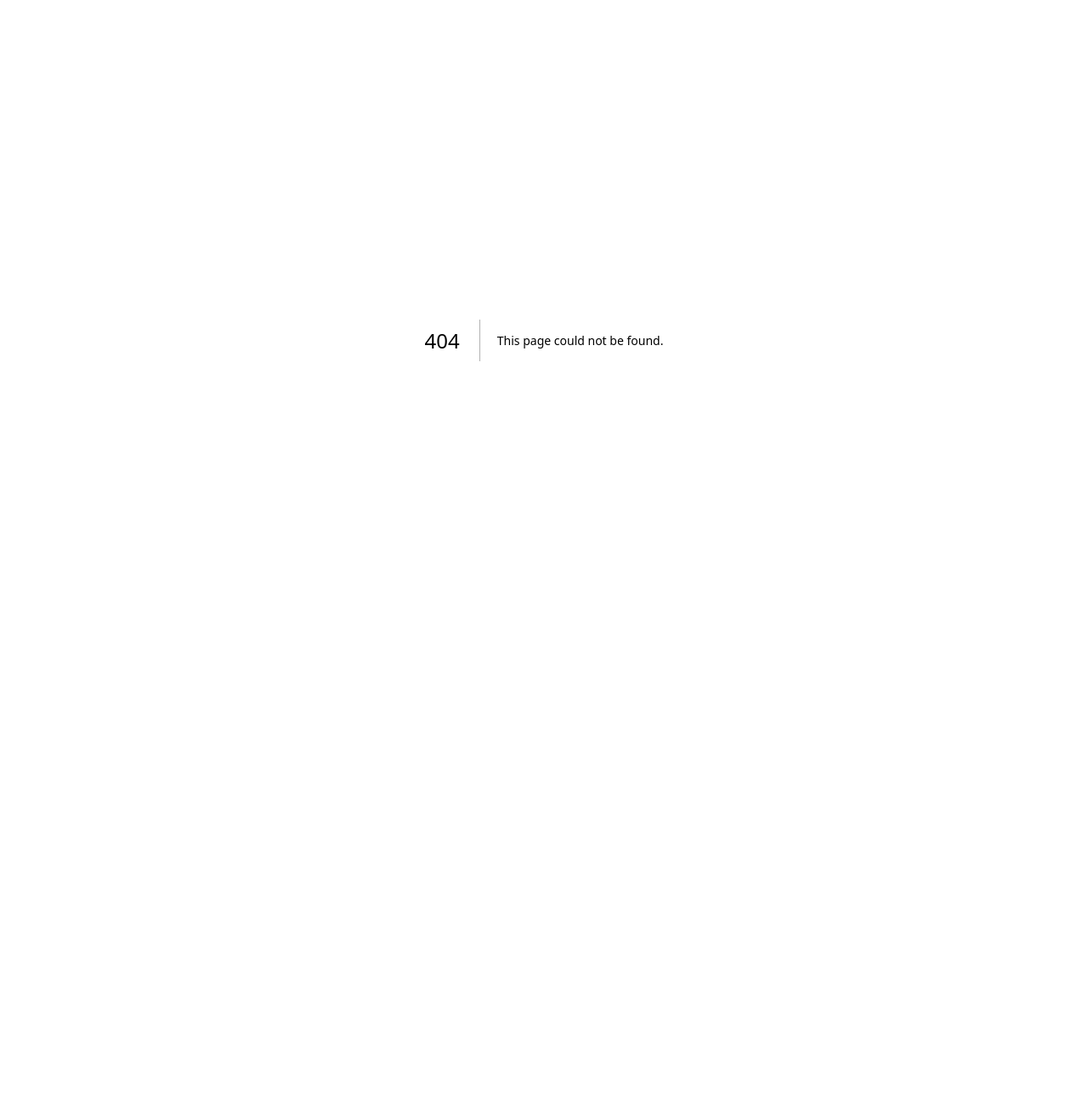
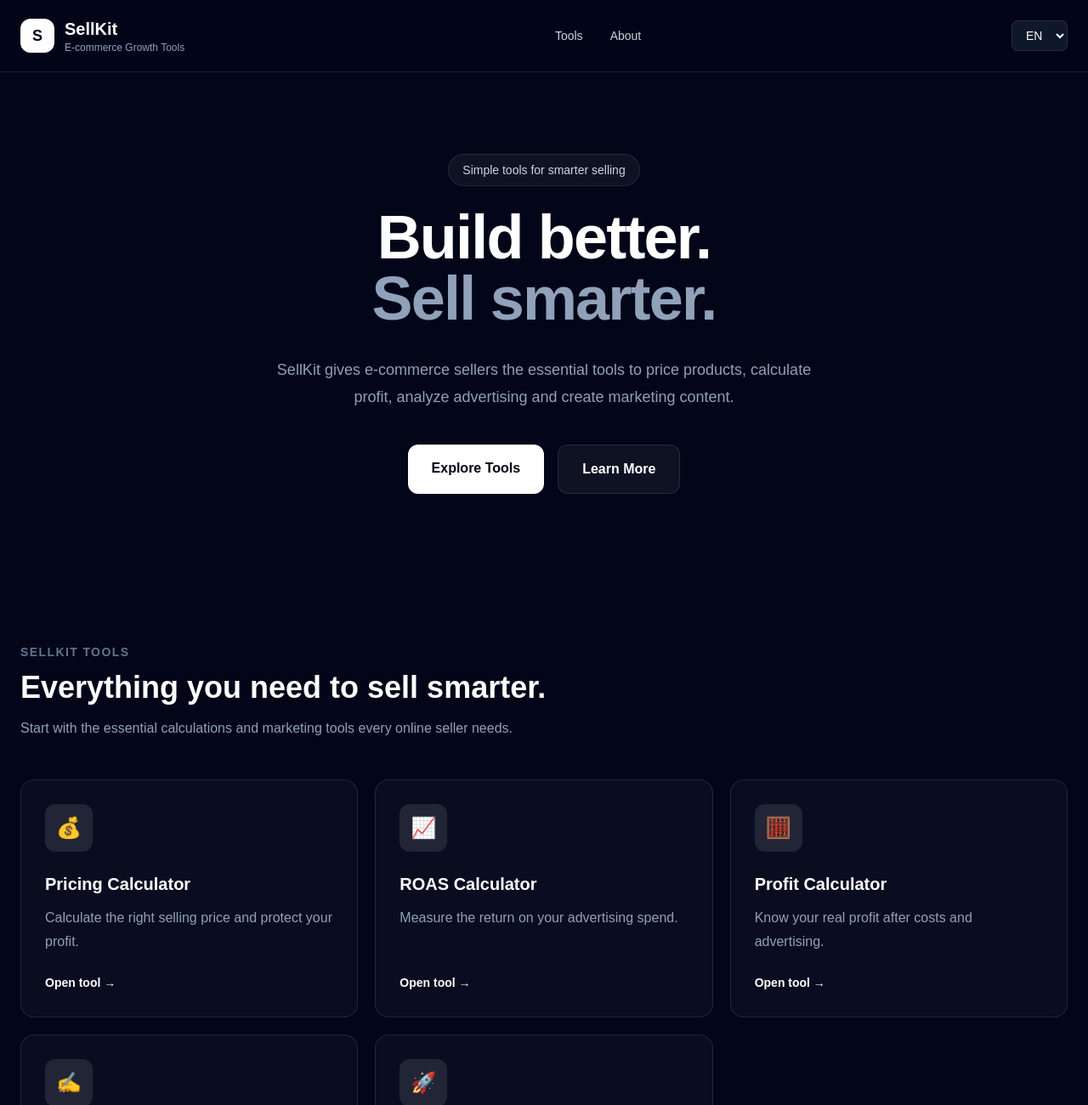
Before and after one commit to anwarhouda92-lang/sellkit, a Next.js app: page / in a window 1280 px wide. Before the commit this address had no page. Shown: the top 1300 px of the page at 85% size. Before the commit the page ends 800 px from the top, so only its background shows below. Built offline with nearby package versions, Linux system fonts and the light colour scheme.

Commit message:
Rename page. tsx to page.tsx

```diff
--- /dev/null
+++ b/app/page.tsx
@@ -0,0 +1,186 @@
+
+"use client";
+
+import { useState } from "react";
+
+const tools = [
+  {
+    title: "Pricing Calculator",
+    description: "Calculate the right selling price and protect your profit.",
+    icon: "💰",
+  },
+  {
+    title: "ROAS Calculator",
+    description: "Measure the return on your advertising spend.",
+    icon: "📈",
+  },
+  {
+    title: "Profit Calculator",
+    description: "Know your real profit after costs and advertising.",
+    icon: "🧮",
+  },
+  {
+    title: "Product Description",
+    description: "Create persuasive product descriptions in seconds.",
+    icon: "✍️",
+  },
+  {
+    title: "Ad Generator",
+    description: "Generate marketing ideas and ad copy for your products.",
+    icon: "🚀",
+  },
+];
+
+export default function Home() {
+  const [language, setLanguage] = useState("EN");
+
+  return (
+    <main className="min-h-screen bg-slate-950 text-white">
+      {/* Header */}
+      <header className="border-b border-white/10 bg-slate-950/95">
+        <div className="mx-auto flex max-w-7xl items-center justify-between px-6 py-5">
+          <div className="flex items-center gap-3">
+            <div className="flex h-10 w-10 items-center justify-center rounded-xl bg-white text-lg font-black text-slate-950">
+              S
+            </div>
+
+            <div>
+              <h1 className="text-xl font-bold">SellKit</h1>
+              <p className="text-xs text-slate-400">
+                E-commerce Growth Tools
+              </p>
+            </div>
+          </div>
+
+          <nav className="hidden items-center gap-8 md:flex">
+            <a href="#tools" className="text-sm text-slate-300 hover:text-white">
+              Tools
+            </a>
+            <a href="#about" className="text-sm text-slate-300 hover:text-white">
+              About
+            </a>
+          </nav>
+
+          <select
+            value={language}
+            onChange={(e) => setLanguage(e.target.value)}
+            className="rounded-lg border border-white/10 bg-slate-900 px-3 py-2 text-sm text-white outline-none"
+          >
+            <option value="EN">EN</option>
+            <option value="FR">FR</option>
+            <option value="AR">AR</option>
+          </select>
+        </div>
+      </header>
+
+      {/* Hero */}
+      <section className="px-6 py-24">
+        <div className="mx-auto max-w-5xl text-center">
+          <div className="mb-6 inline-flex rounded-full border border-white/10 bg-white/5 px-4 py-2 text-sm text-slate-300">
+            Simple tools for smarter selling
+          </div>
+
+          <h2 className="text-5xl font-black tracking-tight md:text-7xl">
+            Build better.
+            <br />
+            <span className="text-slate-400">Sell smarter.</span>
+          </h2>
+
+          <p className="mx-auto mt-8 max-w-2xl text-lg leading-8 text-slate-400">
+            SellKit gives e-commerce sellers the essential tools to price
+            products, calculate profit, analyze advertising and create
+            marketing content.
+          </p>
+
+          <div className="mt-10 flex flex-col justify-center gap-4 sm:flex-row">
+            <a
+              href="#tools"
+              className="rounded-xl bg-white px-7 py-4 font-bold text-slate-950 transition hover:bg-slate-200"
+            >
+              Explore Tools
+            </a>
+
+            <a
+              href="#about"
+              className="rounded-xl border border-white/10 bg-white/5 px-7 py-4 font-bold text-white transition hover:bg-white/10"
+            >
+              Learn More
+            </a>
+          </div>
+        </div>
+      </section>
+
+      {/* Tools */}
+      <section id="tools" className="px-6 py-20">
+        <div className="mx-auto max-w-7xl">
+          <div className="mb-12">
+            <p className="mb-3 text-sm font-bold uppercase tracking-widest text-slate-500">
+              SellKit Tools
+            </p>
+
+            <h3 className="text-3xl font-bold md:text-4xl">
+              Everything you need to sell smarter.
+            </h3>
+
+            <p className="mt-4 max-w-2xl text-slate-400">
+              Start with the essential calculations and marketing tools every
+              online seller needs.
+            </p>
+          </div>
+
+          <div className="grid gap-5 md:grid-cols-2 lg:grid-cols-3">
+            {tools.map((tool) => (
+              <div
+                key={tool.title}
+                className="group rounded-2xl border border-white/10 bg-white/[0.03] p-7 transition hover:-translate-y-1 hover:border-white/20 hover:bg-white/[0.06]"
+              >
+                <div className="mb-6 flex h-14 w-14 items-center justify-center rounded-xl bg-white/10 text-2xl">
+                  {tool.icon}
+                </div>
+
+                <h4 className="text-xl font-bold">{tool.title}</h4>
+
+                <p className="mt-3 min-h-14 leading-7 text-slate-400">
+                  {tool.description}
+                </p>
+<a
+  href={
+    tool.title === "Pricing Calculator"
+      ? "/tools/pricing"
+      : tool.title === "ROAS Calculator"
+      ? "/tools/roas"
+      : "#"
+  }
+  className="mt-6 inline-block text-sm font-bold text-white transition group-hover:text-slate-300"
+>
+  Open tool →
+</a>
+              </div>
+            ))}
+          </div>
+        </div>
+      </section>
+
+      {/* About */}
+      <section id="about" className="border-y border-white/10 px-6 py-20">
+        <div className="mx-auto max-w-4xl text-center">
+          <h3 className="text-3xl font-bold">One toolkit. Better decisions.</h3>
+
+          <p className="mt-6 leading-8 text-slate-400">
+            SellKit is being built as a practical toolkit for e-commerce
+            sellers. The goal is simple: turn product costs, advertising
+            numbers and marketing ideas into clear business decisions.
+          </p>
+        </div>
+      </section>
+
+      {/* Footer */}
+      <footer className="px-6 py-10">
+        <div className="mx-auto flex max-w-7xl flex-col justify-between gap-4 text-sm text-slate-500 md:flex-row">
+          <p>© 2026 SellKit. All rights reserved.</p>
+          <p>Built for modern e-commerce sellers.</p>
+        </div>
+      </footer>
+    </main>
+  );
+}
```
